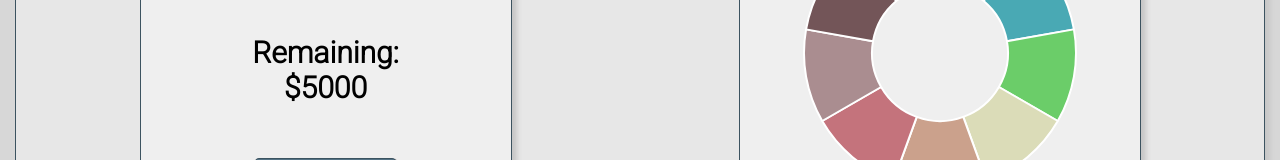
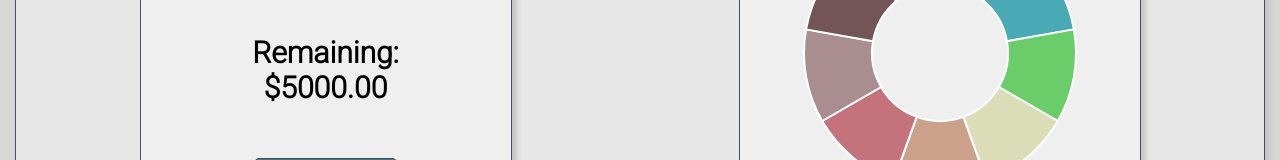
Before and after one commit to Tassled-Wobbegongs/pockets, a React app: page / in a window 1280 px wide. Shown: the part 1023-1183 px from the top of the page. Built offline with nearby package versions, Linux system fonts and the light colour scheme; no server answers; a web font is replaced by a local one.

Commit message:
correctly renders and displays decimals

```diff
--- a/client/components/totalsDisplay.jsx
+++ b/client/components/totalsDisplay.jsx
@@ -42,7 +42,7 @@ class TotalsDisplay extends Component {
             <div>
               Remaining:
               <br></br>
-              <center>${this.state.budget - this.state.total}</center>
+              <center>${Number(this.state.budget - this.state.total).toFixed(2)}</center>
             </div>
             <button id="editButton">Edit Budget</button>
           {/* </center> */}
```
